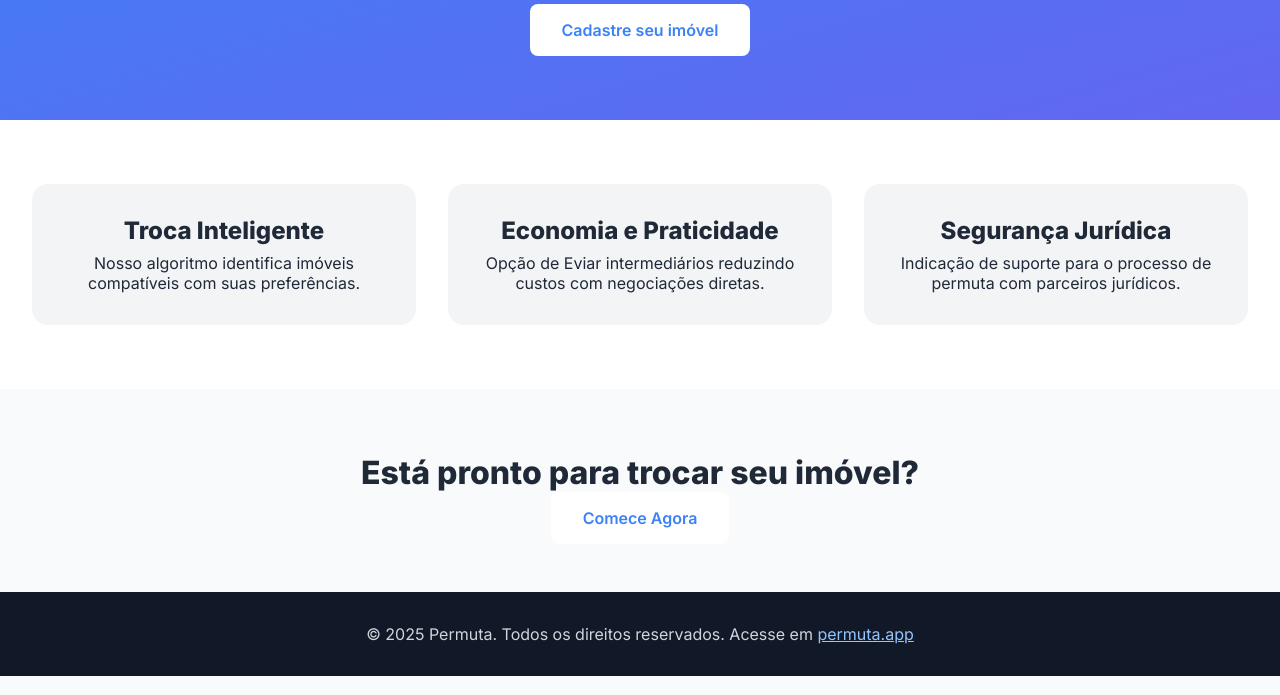
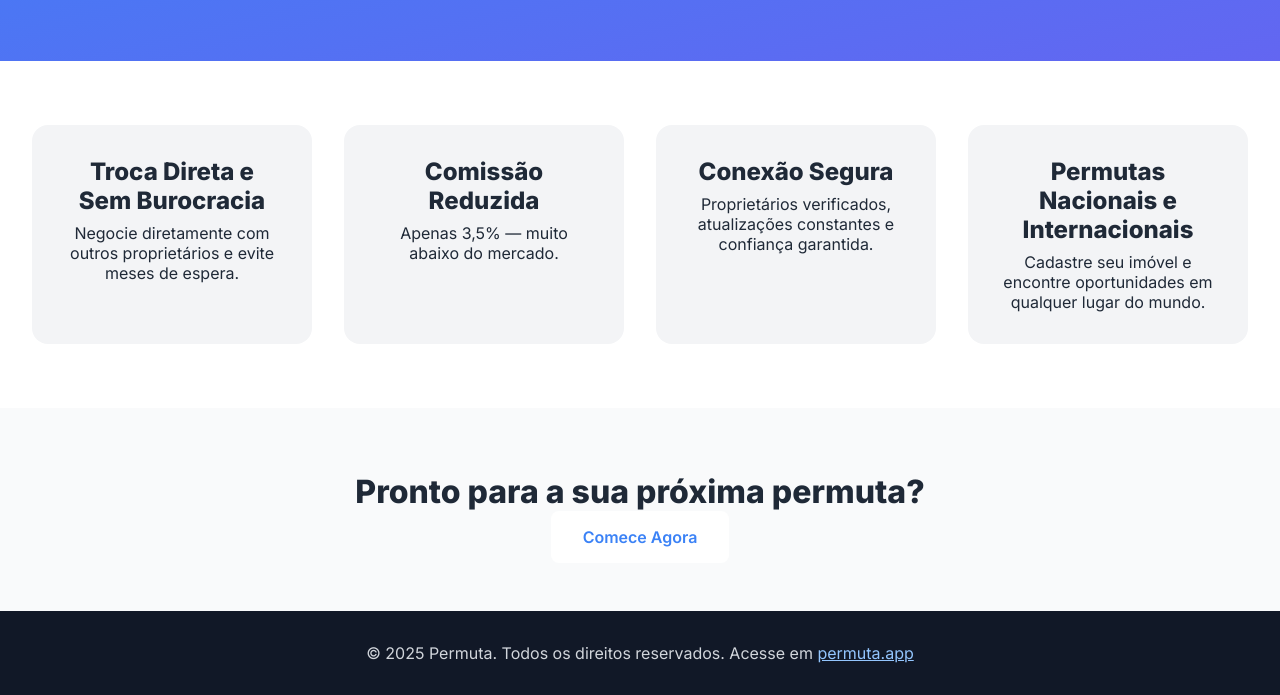
Before and after one commit to abbartholomeu/permuta, a plain HTML site: page index.html in a window 1280 px wide. Shown: the part 615-1310 px from the top of the page. Drawn offline with Linux system fonts and the light colour scheme.

Commit message:
Update index.html
Alterações Solicitadas pelo Junior em 15/05/2025

🌍 Permuta de Imóveis em Todo o Mundo
Cadastros atualizados, transações seguras e rápidas.
🔁 Troque seu imóvel com outro proprietário de forma direta, sem burocracia e sem esperar meses!
💼 Comissão de apenas 3,5% — muito abaixo do mercado.
✅ Conexão confiável entre proprietários e compradores reais, com cadastros verificados e atualizações constantes.
📍 Disponível para permutas nacionais e internacionais.

```diff
--- a/index.html
+++ b/index.html
@@ -3,7 +3,7 @@
 <head>
   <meta charset="UTF-8">
   <meta name="viewport" content="width=device-width, initial-scale=1.0">
-  <title>Permuta - Sua Nova Forma de Trocar Imóveis</title>
+  <title>Permuta - Imóveis em Todo o Mundo</title>
   <link href="https://fonts.googleapis.com/css2?family=Inter:wght@400;600;800&display=swap" rel="stylesheet">
   <style>
     * {
@@ -97,29 +97,37 @@
       <img src="Logo_PERMUTA.png" alt="Permuta Logo">
     </div>
   </header>
+
   <section class="hero">
-    <h1>Encontre o imóvel dos seus sonhos através da permuta</h1>
-    <p>Conectamos pessoas para trocarem imóveis de forma simples, rápida e segura.</p>
-    <a href="https://permuta.app" class="btn">Cadastre seu imóvel</a>
+    <h1>Permuta de Imóveis em Todo o Mundo</h1>
+    <p>Cadastros atualizados, transações seguras e rápidas.</p>
+    <a href="https://permuta.app" class="btn">Cadastre seu imóvel agora</a>
   </section>
+
   <section class="features">
     <div class="feature">
-      <h3>Troca Inteligente</h3>
-      <p>Nosso algoritmo identifica imóveis compatíveis com suas preferências.</p>
+      <h3>Troca Direta e Sem Burocracia</h3>
+      <p>Negocie diretamente com outros proprietários e evite meses de espera.</p>
     </div>
     <div class="feature">
-      <h3>Economia e Praticidade</h3>
-      <p>Opção de Eviar intermediários reduzindo custos com negociações diretas.</p>
+      <h3>Comissão Reduzida</h3>
+      <p>Apenas 3,5% — muito abaixo do mercado.</p>
     </div>
     <div class="feature">
-      <h3>Segurança Jurídica</h3>
-      <p>Indicação de suporte para o processo de permuta com parceiros jurídicos.</p>
+      <h3>Conexão Segura</h3>
+      <p>Proprietários verificados, atualizações constantes e confiança garantida.</p>
+    </div>
+    <div class="feature">
+      <h3>Permutas Nacionais e Internacionais</h3>
+      <p>Cadastre seu imóvel e encontre oportunidades em qualquer lugar do mundo.</p>
     </div>
   </section>
+
   <section class="cta">
-    <h2>Está pronto para trocar seu imóvel?</h2>
+    <h2>Pronto para a sua próxima permuta?</h2>
     <a href="https://permuta.app" class="btn">Comece Agora</a>
   </section>
+
   <footer class="footer">
     <p>&copy; 2025 Permuta. Todos os direitos reservados. Acesse em <a href="https://permuta.app" style="color: #93c5fd; text-decoration: underline;">permuta.app</a></p>
   </footer>
```
Lines whose indentation alone changed are shown as unchanged.
